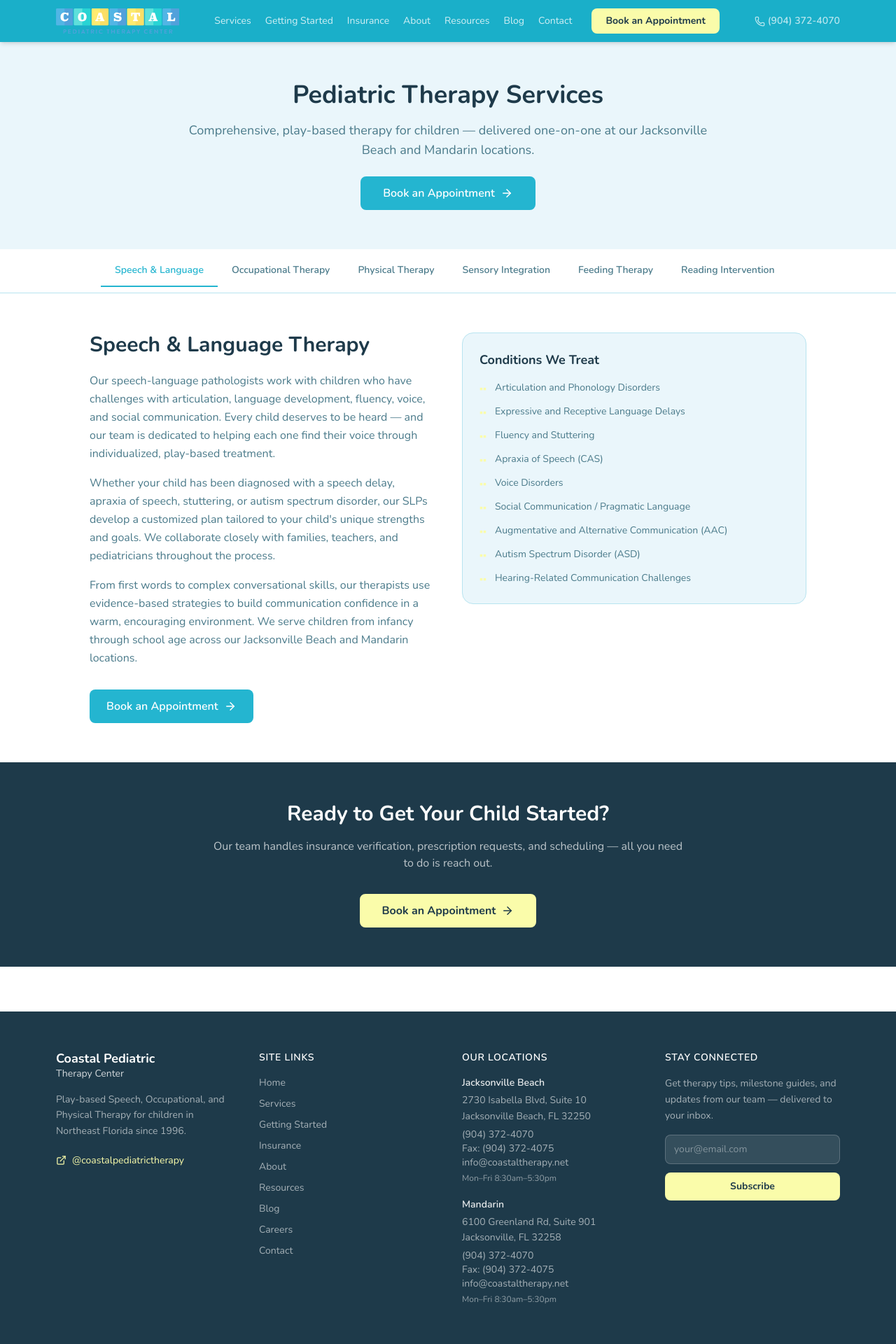
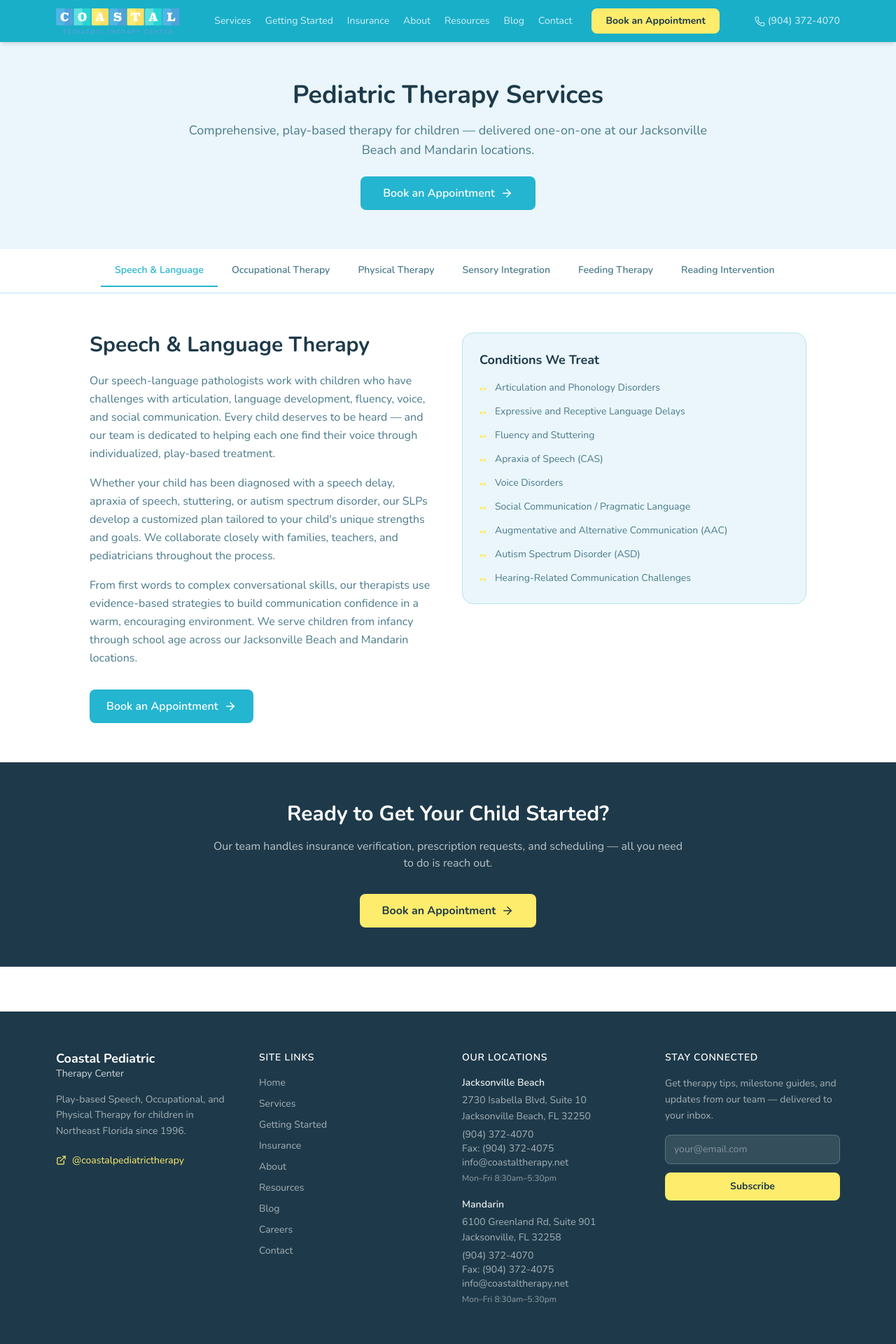
Before and after one commit to AppStudioPros/coastal-pediatric-therapy, a Next.js app: page /services in a window 1280 px wide. Shown: the top 1920 px of the page at 70% size. Built offline with nearby package versions, Linux system fonts and the light colour scheme.

Commit message:
Yellow updated to #FEEC6C

```diff
--- a/app/getting-started/page.tsx
+++ b/app/getting-started/page.tsx
@@ -155,7 +155,7 @@ export default function GettingStartedPage() {
                   "Individualized therapy goal development",
                 ].map((item) => (
                   <li key={item} className="flex items-start gap-3 text-sm text-[#4a7a8a]">
-                    <span className="text-[#FAFCAA] shrink-0 mt-0.5">▪</span>
+                    <span className="text-[#FEEC6C] shrink-0 mt-0.5">▪</span>
                     {item}
                   </li>
                 ))}
--- a/app/page.tsx
+++ b/app/page.tsx
@@ -52,7 +52,7 @@ export default function Home() {
         <div className="max-w-6xl mx-auto grid md:grid-cols-2 gap-12 items-center">
           {/* Left: text */}
           <div className="max-w-lg">
-            <p className="text-[#FAFCAA] font-semibold text-sm uppercase tracking-widest mb-4">
+            <p className="text-[#FEEC6C] font-semibold text-sm uppercase tracking-widest mb-4">
               Serving Northeast Florida Since 1996
             </p>
             <h1 className="text-4xl md:text-5xl font-bold text-[#1e3a4a] leading-tight mb-5">
@@ -79,7 +79,7 @@ export default function Home() {
             <div className="flex flex-wrap gap-x-5 gap-y-2">
               {trustChips.map((chip) => (
                 <span key={chip} className="flex items-center gap-2 text-sm text-[#4a7a8a]">
-                  <span className="text-[#FAFCAA] text-xs">⬤</span>
+                  <span className="text-[#FEEC6C] text-xs">⬤</span>
                   {chip}
                 </span>
               ))}
@@ -163,7 +163,7 @@ export default function Home() {
             {testimonials.map(({ quote, name }) => (
               <div key={name} className="bg-[#EAF6FB] rounded-2xl p-8">
                 <div className="flex gap-1 mb-4">
-                  {[...Array(5)].map((_, i) => <Star key={i} size={16} className="fill-[#FAFCAA] text-[#FAFCAA]" />)}
+                  {[...Array(5)].map((_, i) => <Star key={i} size={16} className="fill-[#FEEC6C] text-[#FEEC6C]" />)}
                 </div>
                 <p className="text-[#4a7a8a] text-sm leading-relaxed mb-5">&ldquo;{quote}&rdquo;</p>
                 <div>
@@ -206,7 +206,7 @@ export default function Home() {
           <div className="flex flex-col sm:flex-row gap-3 justify-center">
             <button
               onClick={openModal}
-              className="bg-[#FAFCAA] text-[#1e3a4a] font-bold px-8 py-3 rounded-lg hover:bg-[#E8EA90] transition"
+              className="bg-[#FEEC6C] text-[#1e3a4a] font-bold px-8 py-3 rounded-lg hover:bg-[#EED850] transition"
             >
               Book an Appointment
             </button>
--- a/app/resources/page.tsx
+++ b/app/resources/page.tsx
@@ -379,7 +379,7 @@ export default function ResourcesPage() {
                     <ul className="space-y-2">
                       {sys.signs.map((sign) => (
                         <li key={sign} className="flex items-start gap-3 text-sm text-[#4a7a8a]">
-                          <CheckCircle size={15} className="text-[#FAFCAA] mt-0.5 shrink-0" />
+                          <CheckCircle size={15} className="text-[#FEEC6C] mt-0.5 shrink-0" />
                           {sign}
                         </li>
                       ))}
--- a/app/services/page.tsx
+++ b/app/services/page.tsx
@@ -202,7 +202,7 @@ export default function ServicesPage() {
               <ul className="space-y-3">
                 {tab.conditions.map((c) => (
                   <li key={c} className="flex items-start gap-3 text-sm text-[#4a7a8a]">
-                    <span className="before:content-['▪'] text-[#FAFCAA] shrink-0 mt-0.5">▪</span>
+                    <span className="before:content-['▪'] text-[#FEEC6C] shrink-0 mt-0.5">▪</span>
                     {c}
                   </li>
                 ))}
@@ -221,7 +221,7 @@ export default function ServicesPage() {
           </p>
           <button
             onClick={openModal}
-            className="bg-[#FAFCAA] text-[#1e3a4a] font-bold px-8 py-3 rounded-lg hover:bg-[#E8EA90] transition inline-flex items-center gap-2"
+            className="bg-[#FEEC6C] text-[#1e3a4a] font-bold px-8 py-3 rounded-lg hover:bg-[#EED850] transition inline-flex items-center gap-2"
           >
             Book an Appointment <ArrowRight size={18} />
           </button>
--- a/components/Footer.tsx
+++ b/components/Footer.tsx
@@ -50,7 +50,7 @@ export default function Footer() {
             href="https://www.instagram.com/coastalpediatrictherapy/"
             target="_blank"
             rel="noopener noreferrer"
-            className="inline-flex items-center gap-2 text-sm text-[#FAFCAA] hover:text-[#E8EA90] transition font-medium"
+            className="inline-flex items-center gap-2 text-sm text-[#FEEC6C] hover:text-[#EED850] transition font-medium"
           >
             <ExternalLink size={15} />
             @coastalpediatrictherapy
@@ -107,7 +107,7 @@ export default function Footer() {
             Get therapy tips, milestone guides, and updates from our team — delivered to your inbox.
           </p>
           {subStatus === "sent" ? (
-            <p className="text-[#FAFCAA] text-sm font-semibold">Thanks! You&apos;re subscribed. ✓</p>
+            <p className="text-[#FEEC6C] text-sm font-semibold">Thanks! You&apos;re subscribed. ✓</p>
           ) : (
             <form onSubmit={handleSubscribe} className="space-y-3">
               <input
@@ -116,11 +116,11 @@ export default function Footer() {
                 value={email}
                 onChange={(e) => setEmail(e.target.value)}
                 placeholder="your@email.com"
-                className="w-full bg-white/10 border border-white/20 rounded-lg px-3 py-2.5 text-sm text-white placeholder-white/40 focus:outline-none focus:border-[#FAFCAA] transition"
+                className="w-full bg-white/10 border border-white/20 rounded-lg px-3 py-2.5 text-sm text-white placeholder-white/40 focus:outline-none focus:border-[#FEEC6C] transition"
               />
               <button
                 type="submit"
-                className="w-full bg-[#FAFCAA] text-[#1e3a4a] font-bold py-2.5 rounded-lg text-sm hover:bg-[#E8EA90] transition"
+                className="w-full bg-[#FEEC6C] text-[#1e3a4a] font-bold py-2.5 rounded-lg text-sm hover:bg-[#EED850] transition"
               >
                 Subscribe
               </button>
--- a/components/Nav.tsx
+++ b/components/Nav.tsx
@@ -42,7 +42,7 @@ export default function Nav() {
           ))}
           <button
             onClick={openModal}
-            className="bg-[#FAFCAA] text-[#1e3a4a] font-bold px-5 py-2 rounded-lg hover:bg-[#E8EA90] transition ml-2"
+            className="bg-[#FEEC6C] text-[#1e3a4a] font-bold px-5 py-2 rounded-lg hover:bg-[#EED850] transition ml-2"
           >
             Book an Appointment
           </button>
@@ -83,7 +83,7 @@ export default function Nav() {
           ))}
           <button
             onClick={() => { setOpen(false); openModal(); }}
-            className="mt-4 w-full bg-[#FAFCAA] text-[#1e3a4a] py-3 rounded-lg font-bold text-sm hover:bg-[#E8EA90] transition"
+            className="mt-4 w-full bg-[#FEEC6C] text-[#1e3a4a] py-3 rounded-lg font-bold text-sm hover:bg-[#EED850] transition"
           >
             Book an Appointment
           </button>
```
